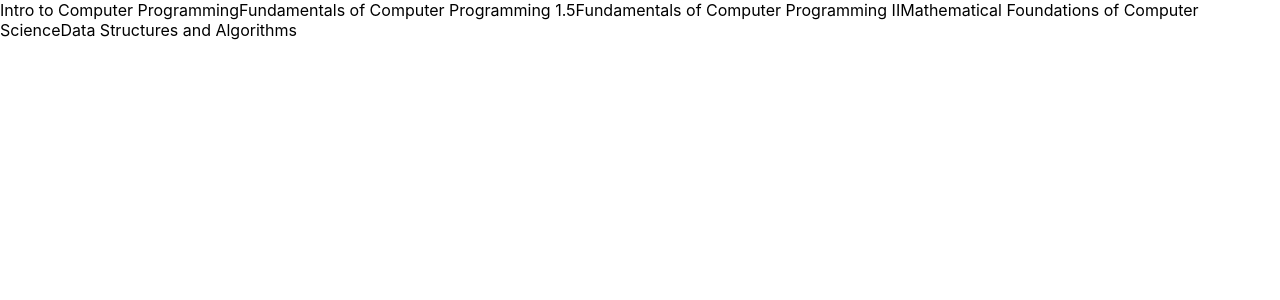
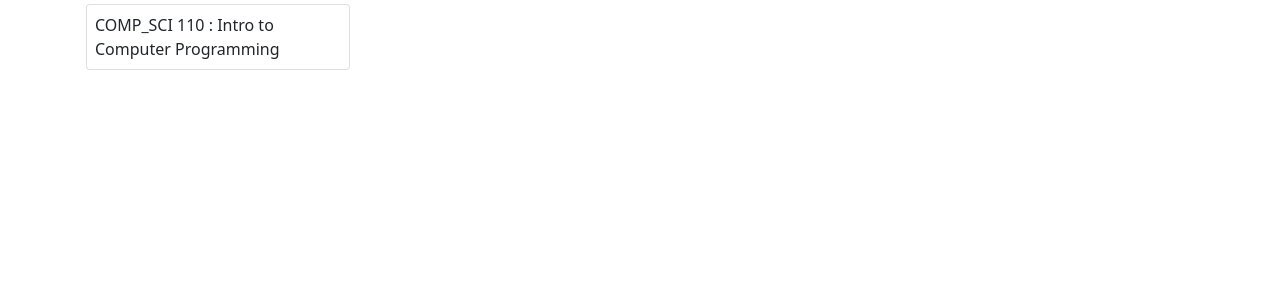
Before and after one commit to 397-f21/crouton.nu, a React (Create React App) app: page / in a window 1280 px wide. Shown: the top 300 px of the page. Built offline with nearby package versions, Linux system fonts and the light colour scheme.

Commit message:
starting courses

```diff
--- a/src/App.css
+++ b/src/App.css
@@ -36,3 +36,8 @@
     transform: rotate(360deg);
   }
 }
+
+.course-list {
+    display: grid;
+    grid-template-columns: repeat(auto-fill, minmax(12rem, 17rem));
+}
--- a/src/components/CourseList.js
+++ b/src/components/CourseList.js
@@ -1,24 +1,32 @@
+import { useState } from 'react';
+import { getStartingCourses } from '../utils/coursesUtils';
 import { Courses } from './Courses';
 
 
 export const CourseList = () => {
     const courses = require('../files/toy_courses.json');
     const coursesArr = Object.entries(courses);
+
+    const [taken, setTaken] = useState(getStartingCourses(coursesArr));
+
     return (
-        <div>
-        {coursesArr.map( (course) => <Course course = {course[1]} ></Course>)}
+        <div className="course-list">
+            {taken.map( (course) => <Course course = {course} ></Course>)}
         </div>
     )
-
 }
 
 const Course = ({course}) => {
+
+    if (!course){
+        return null;
+    }
+
     return (
-        <card >
-            {course.course_name}
-        </card>
-    )
-
+        <div className="card m-1 p-2">
+            {course[0]} : {course[1].course_name}
+        </div>
+    );
 }
 
 export default CourseList;
--- a/src/index.js
+++ b/src/index.js
@@ -1,6 +1,7 @@
 import React from 'react';
 import ReactDOM from 'react-dom';
 import './index.css';
+import 'bootstrap/dist/css/bootstrap.min.css';
 import App from './App';
 import reportWebVitals from './reportWebVitals';
 
--- /dev/null
+++ b/src/utils/coursesUtils.js
@@ -0,0 +1,10 @@
+
+
+export const getStartingCourses = (courses) => {
+
+    if (!courses){
+        return;
+    }
+    return courses.filter((course) => course[1].Prereqs.length === 0);
+
+};
--- a/src/utils/topoSort.js
+++ b/src/utils/topoSort.js
@@ -6,7 +6,7 @@ export const topoSort = (targets, takens) => {
     const startingCourses = getStartingCourses(takens, courses);
 
     // TODO:
-    // getIndegree();
+    // getCanReach();
     // BFS();
 
     let queue = new Queue();
@@ -14,10 +14,10 @@ export const topoSort = (targets, takens) => {
 }
 
 const getStartingCourses = (takens, courses) => {
-    const coursesList = Object.entries(courses).map((tuple) => {
-        return [tuple[0], (({course_name, Prereqs}) => ({course_name, Prereqs}))(tuple[1])]
-    });
-    const startingCourses = coursesList.filter( (course) => course[1].Prereqs.length === 0);
+    const coursesList = Object.entries(courses).map((tuple) => (
+        [tuple[0], (({course_name, Prereqs}) => ({course_name, Prereqs}))(tuple[1])]
+    ));
+    const startingCourses = coursesList.filter((course) => course[1].Prereqs.length === 0);
 
     //TODO: add takens to starting courses
 
@@ -38,7 +38,7 @@ const getStartingCourses = (takens, courses) => {
 }
 
 //TODO: get Indegrees
-const getIndegree = (courses) => {
+const getCanReach = (courses) => {
 
     return null;
 }
```
Also changed, not shown: 1 other file (tests, documents, lock files or other folders).
